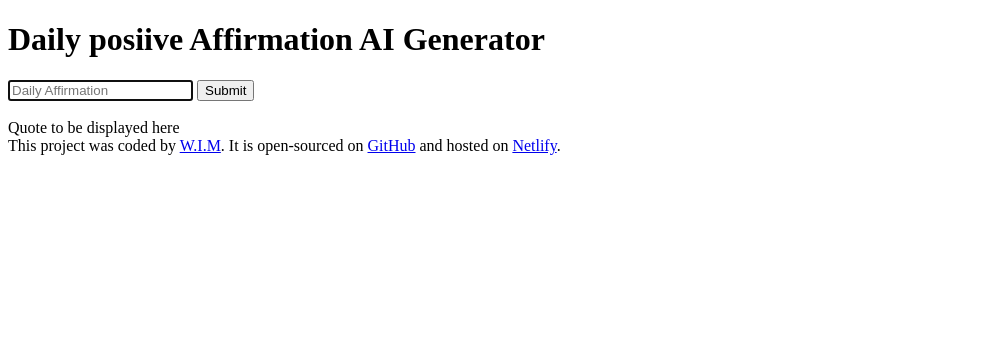
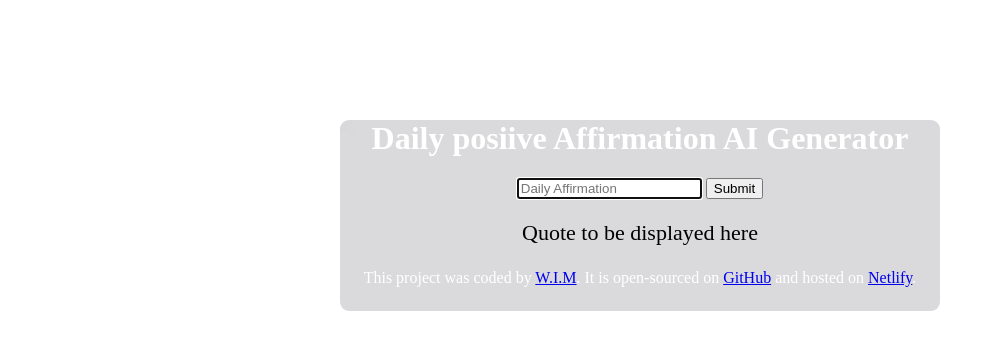
Before and after one commit to WIM-SPY/Daily-Positive-Affirmation-quotes-generator, a plain HTML site: page index.html in a window 1280 px wide. Shown: the whole page, without its empty margins (0-995 px from the left). Drawn offline with Linux system fonts and the light colour scheme; a web font is replaced by a local one.

Commit message:
styling css

```diff
--- a/index.html
+++ b/index.html
@@ -6,21 +6,30 @@
     <meta name="viewport" content="width=<device-width>, initial-scale=1.0">
     <title>Document</title>
     <link rel="stylesheet" href="src/style.css">
+    <link rel="preconnect" href="https://fonts.googleapis.com">
+    <link rel="preconnect" href="https://fonts.gstatic.com" crossorigin>
+    <link
+        href="https://fonts.googleapis.com/css2?family=Dancing+Script:wght@400..700&family=Doto:ROND@0..100&family=Edu+AU+VIC+WA+NT+Pre:wght@400..700&family=Pacifico&family=Rubik+Vinyl&display=swap"
+        rel="stylesheet">
 </head>
 
 <body>
+    <div class="container">
         <h1>Daily posiive Affirmation AI Generator</h1>
-    <form action="">
+        <form class="button">
             <input type="text" placeholder="Daily Affirmation" autofocus required>
             <input type="submit" />
         </form>
         <br>
-    <div> Quote to be displayed here</div>
+        <div class="display"> Quote to be displayed here
+            <br>
+        </div><br>
         <footer>
             This project was coded by <a href="https://github.com/WIM-SPY" target="_blank">W.I.M</a>. It is
             open-sourced on <a href="https://github.com/WIM-SPY/WIM" target="_blank">GitHub</a> and hosted on <a
                 href="https://app.netlify.com/teams/wim-spy/sites" target="_blank">Netlify</a>.
         </footer>
+    </div>
     <script src="src/index.js">
     </script>
 </body>
--- a/src/style.css
+++ b/src/style.css
@@ -0,0 +1,35 @@
+body {
+  text-align: center;
+  color: white;
+  font-size: 16px;
+}
+.container {
+  margin: 120px auto;
+  max-width: 600px;
+  background-image: url("pic/quote.jpg");
+  border-radius: 9px;
+  box-shadow: 12px;
+}
+h1 {
+  .pacifico-regular {
+    font-family: "Pacifico", serif;
+    font-weight: 400;
+    font-style: normal;
+    font-size: 45px;
+  }
+  button {
+    width: 100%;
+    padding: 12px 20px;
+    margin: 8px0;
+    box-sizing: border-box;
+  }
+}
+.display {
+  line-height: 32px;
+  color: black;
+  font-size: 22px;
+}
+footer {
+  line-height: 22px;
+  padding-bottom: 22px;
+}
```
Also changed, not shown: src/pic/quote.jpg (added). Lines whose indentation alone changed are shown as unchanged.
